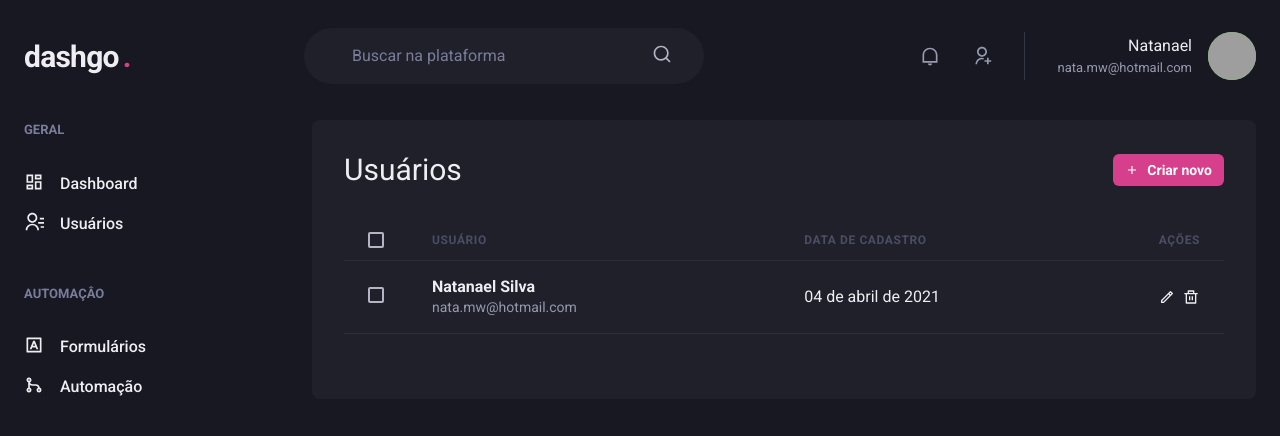
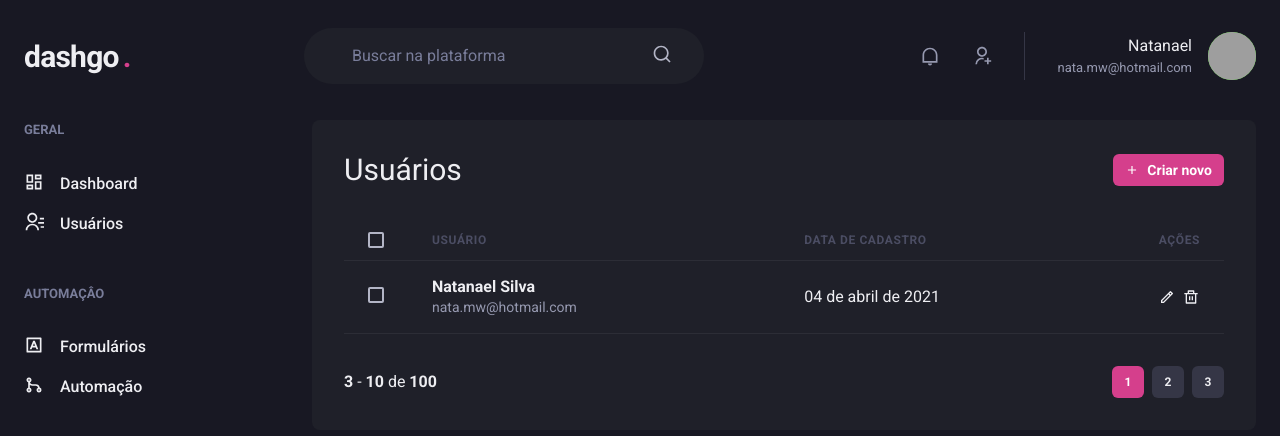
Before and after one commit to Nata07/ignite-dashgo, a Next.js app: page /users in a window 1280 px wide. Shown: the top 436 px of the page. Built offline with nearby package versions, Linux system fonts and the light colour scheme; grey boxes are pictures that could not be loaded.

Commit message:
:sparkles: feat: added pagination componenet and added in list users page

```diff
--- /dev/null
+++ b/src/components/Pagination.tsx
@@ -0,0 +1,48 @@
+import { Stack, Button, Box } from "@chakra-ui/react";
+
+export function Pagination() {
+  return(
+    <Stack direction="row" mt="8" justify="space-between" align="center" spacing="6">
+      <Box>
+        <strong>3</strong> - <strong>10</strong> de <strong>100</strong>
+      </Box>
+      <Stack direction="row" spacing="2">
+        <Button
+          size="sm"
+          fontSize="xs"
+          width="4"
+          colorScheme="pink"
+          disabled
+          _disabled={{
+            bg:'pink.500',
+            cursor: 'default',
+          }}
+        >
+          1
+        </Button>
+        <Button
+          size="sm"
+          fontSize="xs"
+          width="4"
+          bg="gray.700"
+          _hover={{
+            bg:'gray.500',
+          }}
+        >
+          2
+        </Button>
+        <Button
+          size="sm"
+          fontSize="xs"
+          width="4"
+          bg="gray.700"
+          _hover={{
+            bg:'gray.500',
+          }}
+        >
+          3
+        </Button>
+      </Stack>
+    </Stack>
+  )
+}
--- a/src/pages/users/index.tsx
+++ b/src/pages/users/index.tsx
@@ -5,6 +5,7 @@
 import { Table, Tbody, Td, Th, Thead, Tr } from "@chakra-ui/table";
 import { RiAddLine, RiDeleteBinLine, RiPencilLine } from "react-icons/ri";
 import { Header } from "../../components/Header";
+import { Pagination } from "../../components/Pagination";
 import { Sidebar } from "../../components/Sidebar";
 
 export default function UserList() {
@@ -73,6 +74,7 @@
               </Tr>
             </Tbody>
           </Table>
+          <Pagination />
         </Box>
 
       </Flex>
```
